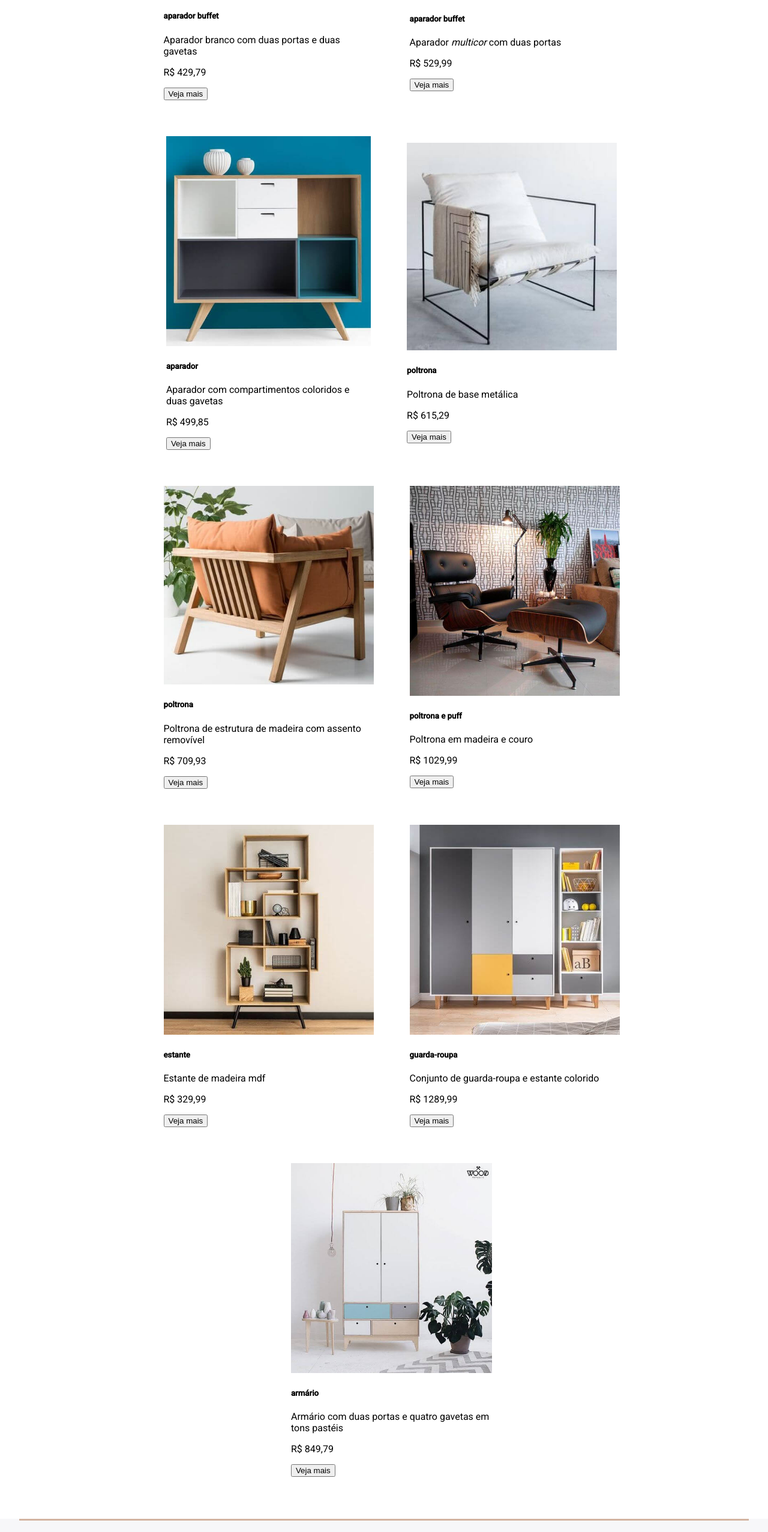
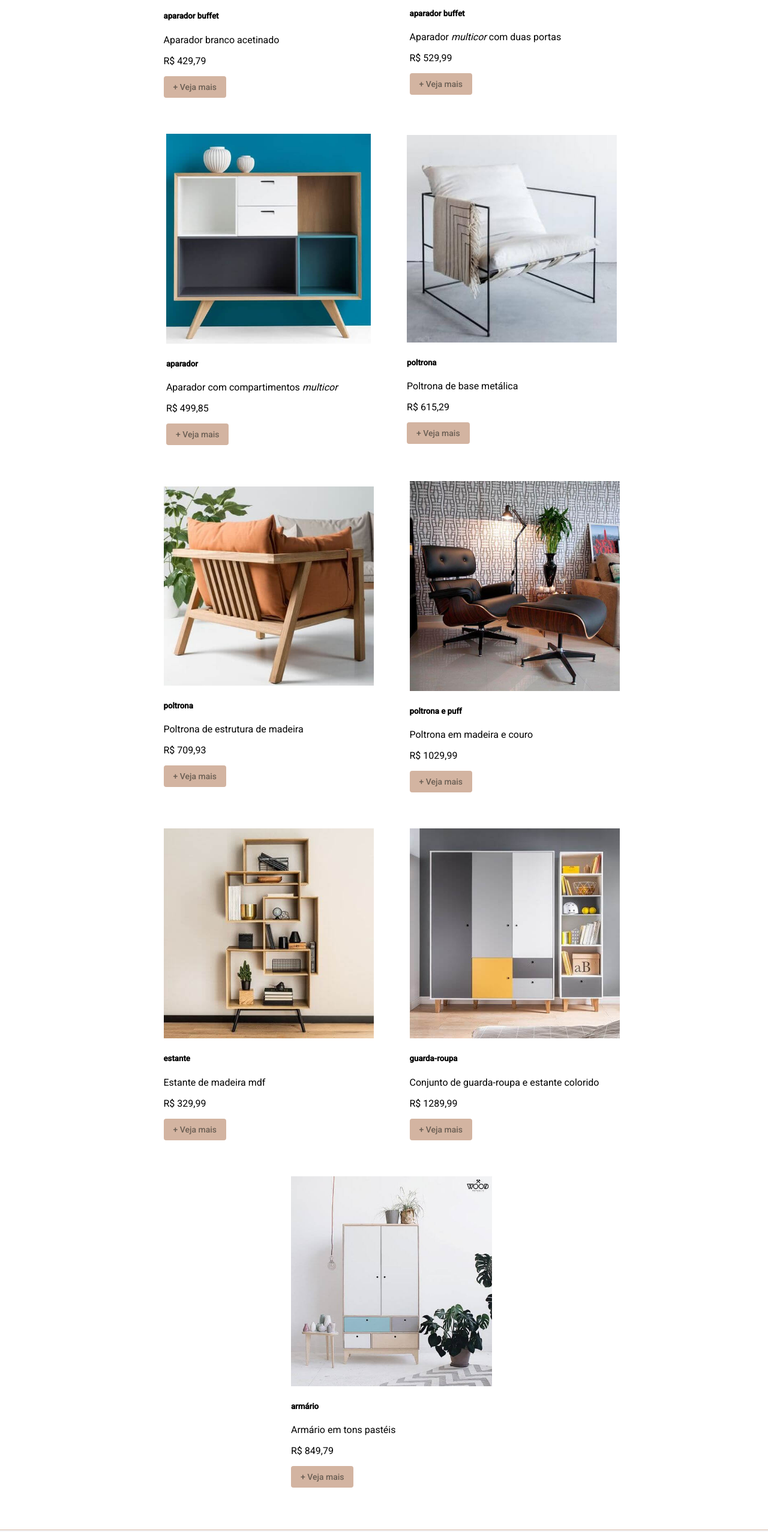
Before and after one commit to marjoriernunes/e-commerce-project, an Angular app in the folder e-commerce/: page /home in a window 1280 px wide. Shown: the part 1047-3601 px from the top of the page at 60% size. Built offline with nearby package versions, Linux system fonts and the light colour scheme.

Commit message:
add angular material, update footer

```diff
--- a/e-commerce/src/app/pages/home/cards/cards.component.html
+++ b/e-commerce/src/app/pages/home/cards/cards.component.html
@@ -3,9 +3,9 @@
     <img src="assets/images/products/product-08.jpg" class="rounded mx-auto d-block" alt="Na imagem um aparador buffet branco, com dois quadros e um espelho redondo acima dele, e com um vaso com plantas de cada lado">
     <div class="card-body">
       <h5 class="card-title">aparador buffet</h5>
-      <p class="card-text">Aparador branco com duas portas e duas gavetas</p>
+      <p class="card-text">Aparador branco acetinado</p>
       <p class="card-text">R$ 429,79</p>
-      <button mat-button color="primary">Veja mais</button>
+      <button mat-flat-button color="primary">+ Veja mais</button>
     </div>
   </div>
   <div class="col card text-center product-card">
@@ -14,16 +14,16 @@
       <h5 class="card-title">aparador buffet</h5>
       <p class="card-text">Aparador <i>multicor</i> com duas portas</p>
       <p class="card-text">R$ 529,99</p>
-      <button mat-button color="primary">Veja mais</button>
+      <button mat-flat-button color="primary">+ Veja mais</button>
     </div>
   </div>
   <div class="col card text-center product-card">
     <img src="assets/images/products/product-01.jpg" class="rounded mx-auto d-block" alt="Na imagem um aparador com 4 compartimentos abertos e duas gavetas">
     <div class="card-body">
       <h5 class="card-title">aparador</h5>
-      <p class="card-text">Aparador com compartimentos coloridos e duas gavetas</p>
+      <p class="card-text">Aparador com compartimentos <i>multicor</i></p>
       <p class="card-text">R$ 499,85</p>
-      <button mat-button color="primary">Veja mais</button>
+      <button mat-flat-button color="primary">+ Veja mais</button>
     </div>
   </div>
   <div class="col card text-center product-card">
@@ -32,16 +32,16 @@
       <h5 class="card-title">poltrona</h5>
       <p class="card-text">Poltrona de base metálica </p>
       <p class="card-text">R$ 615,29</p>
-      <button mat-button color="primary">Veja mais</button>
+      <button mat-flat-button color="primary">+ Veja mais</button>
     </div>
   </div>
   <div class="col card text-center product-card">
     <img src="assets/images/products/product-03.jpg" class="rounded mx-auto d-block" alt="Na imagem uma poltrona vista de costas, com a estrutura em madeira clara, em sua cor horiginal, com assento laranja escuro">
     <div class="card-body">
       <h5 class="card-title">poltrona</h5>
-      <p class="card-text">Poltrona de estrutura de madeira com assento removível</p>
+      <p class="card-text">Poltrona de estrutura de madeira</p>
       <p class="card-text">R$ 709,93</p>
-      <button mat-button color="primary">Veja mais</button>
+      <button mat-flat-button color="primary">+ Veja mais</button>
     </div>
   </div>
   <div class="col card text-center product-card">
@@ -50,7 +50,7 @@
       <h5 class="card-title">poltrona e puff</h5>
       <p class="card-text">Poltrona em madeira e couro</p>
       <p class="card-text">R$ 1029,99</p>
-      <button mat-button color="primary">Veja mais</button>
+      <button mat-flat-button color="primary">+ Veja mais</button>
     </div>
   </div>
   <div class="col card text-center product-card">
@@ -59,7 +59,7 @@
       <h5 class="card-title">estante</h5>
       <p class="card-text">Estante de madeira mdf</p>
       <p class="card-text">R$ 329,99</p>
-      <button mat-button color="primary">Veja mais</button>
+      <button mat-flat-button color="primary">+ Veja mais</button>
     </div>
   </div>
   <div class="col card text-center product-card">
@@ -68,16 +68,16 @@
       <h5 class="card-title">guarda-roupa</h5>
       <p class="card-text">Conjunto de guarda-roupa e estante colorido</p>
       <p class="card-text">R$ 1289,99</p>
-      <button mat-button color="primary">Veja mais</button>
+      <button mat-flat-button color="primary">+ Veja mais</button>
     </div>
   </div>
   <div class="col card text-center product-card">
     <img src="assets/images/products/product-09.jpg" class="rounded mx-auto d-block" alt="Na imagem um armário com duas portas brancas, e quatro gavetas com cores alternadas sendo elas: azul claro, cinza, branco e bege. Ao lado direito possui um vaso médio com planta, em cima ao lado direito possui dois vasos pequenos com plantas. E no chão ao lado esquerdo, possui uma mesinha de centro com pequenos vasos de cerâmica vazios.">
     <div class="card-body">
       <h5 class="card-title">armário</h5>
-      <p class="card-text">Armário com duas portas e quatro gavetas em tons pastéis</p>
+      <p class="card-text">Armário em tons pastéis</p>
       <p class="card-text">R$ 849,79</p>
-      <button mat-button color="primary">Veja mais</button>
+      <button mat-flat-button color="primary">+ Veja mais</button>
     </div>
   </div>
 </section>
--- a/e-commerce/src/app/pages/home/cards/cards.component.scss
+++ b/e-commerce/src/app/pages/home/cards/cards.component.scss
@@ -19,3 +19,9 @@ img {
   padding: 30px;
   flex: 0 25%;
 }
+
+.mat-primary {
+  background-color: #D3B4A1;
+  color: #6B5F54;
+  z-index: -1;
+}
--- a/e-commerce/src/app/shared/footer/footer.component.html
+++ b/e-commerce/src/app/shared/footer/footer.component.html
@@ -1,5 +1,3 @@
 <section #footer>
-  <div class="footer">
-    <!-- todo logo / ano -->
-  </div>
+  <img class="brand-logo" src="assets/images/logo.png" alt="Logo Miss Marge">
 </section>
--- a/e-commerce/src/app/shared/footer/footer.component.scss
+++ b/e-commerce/src/app/shared/footer/footer.component.scss
@@ -2,12 +2,13 @@ section {
   width: 100%;
   height: 200px;
   display: flex;
-  align-items: flex-start;
   justify-content: center;
   background-color: #F7F7F9;
+  border-top: 1.5px solid #D3B4A1;
 }
 
-.footer {
-  width: 95%;
-  border-top: 3px solid #D3B4A1;
+.brand-logo {
+  width: 200px;
+  height: auto;
+  align-self: center;
 }
--- a/e-commerce/src/styles.scss
+++ b/e-commerce/src/styles.scss
@@ -1,3 +1,38 @@
+
+// Custom Theming for Angular Material
+// For more information: https://material.angular.io/guide/theming
+@import '~@angular/material/theming';
+// Plus imports for other components in your app.
+
+// Include the common styles for Angular Material. We include this here so that you only
+// have to load a single css file for Angular Material in your app.
+// Be sure that you only ever include this mixin once!
+@include mat-core();
+
+// Define the palettes for your theme using the Material Design palettes available in palette.scss
+// (imported above). For each palette, you can optionally specify a default, lighter, and darker
+// hue. Available color palettes: https://material.io/design/color/
+$e-commerce-primary: mat-palette($mat-indigo);
+$e-commerce-accent: mat-palette($mat-pink, A200, A100, A400);
+
+// The warn palette is optional (defaults to red).
+$e-commerce-warn: mat-palette($mat-red);
+
+// Create the theme object. A theme consists of configurations for individual
+// theming systems such as "color" or "typography".
+$e-commerce-theme: mat-light-theme((
+  color: (
+    primary: $e-commerce-primary,
+    accent: $e-commerce-accent,
+    warn: $e-commerce-warn,
+  )
+));
+
+// Include theme styles for core and each component used in your app.
+// Alternatively, you can import and @include the theme mixins for each component
+// that you are using.
+@include angular-material-theme($e-commerce-theme);
+
 
 // Custom Theming for Angular Material
 // For more information: https://material.angular.io/guide/theming
@@ -37,3 +72,6 @@ $e-commerce-theme: mat-light-theme((
 
 html, body { height: 100%; }
 body { margin: 0; font-family: Roboto, "Helvetica Neue", sans-serif; }
+
+html, body { height: 100%; }
+body { margin: 0; font-family: Roboto, "Helvetica Neue", sans-serif; }
```
Also changed, not shown: e-commerce/src/app/app.module.ts (+6 -1 lines).
